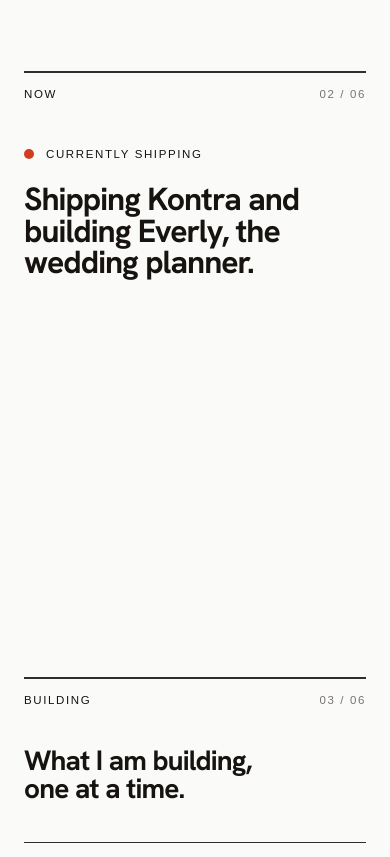
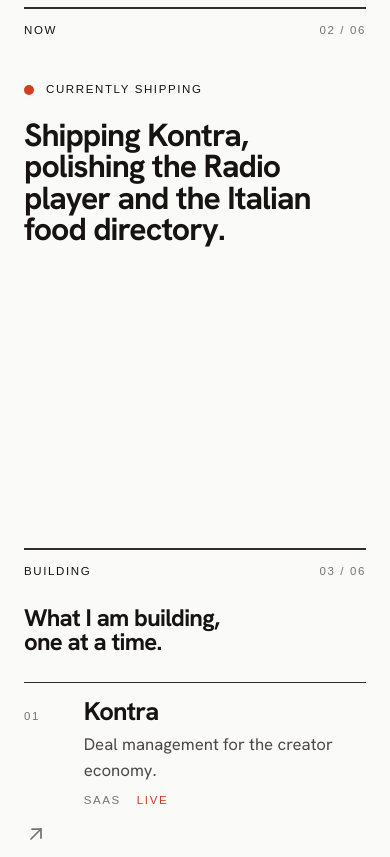
Before and after one commit to antoniowav/portfolio, a Next.js app: page / in a window 390 px wide. Shown: the part 1140-1997 px from the top of the page. Built offline with nearby package versions, Linux system fonts and the light colour scheme; a web font is replaced by a local one.

Commit message:
fixes to the mobile page

```diff
--- a/src/components/hub/Products.tsx
+++ b/src/components/hub/Products.tsx
@@ -22,7 +22,7 @@
   // Building products may have no public link yet, but still match the others'
   // hover treatment (background + pointer) for visual consistency.
   const rowClass =
-    'group grid grid-cols-12 items-center gap-x-4 border-t border-line-strong py-7 transition-colors duration-300 hover:bg-paper-sink sm:py-9'
+    'group grid grid-cols-12 items-center gap-x-4 border-t border-line-strong py-4 transition-colors duration-300 hover:bg-paper-sink sm:py-9'
 
   const inner = (
     <>
@@ -30,7 +30,7 @@
         {index}
       </span>
       <div className="col-span-10 sm:col-span-7">
-        <h3 className="text-[clamp(2rem,6vw,4.5rem)] font-bold leading-[0.95] tracking-[-0.03em] transition-transform duration-300 ease-expo group-hover:translate-x-2">
+        <h3 className="text-[clamp(1.6rem,6vw,4.5rem)] font-bold leading-[0.95] tracking-[-0.03em] transition-transform duration-300 ease-expo group-hover:translate-x-2">
           {p.name}
         </h3>
         <p className="mt-2 max-w-prose text-[1.05rem] text-ink-2">{p.tagline}</p>
@@ -76,11 +76,11 @@
       <div className="mx-auto w-full max-w-shell px-6 lg:px-10 lg:pr-24">
         <PanelHeader name="Building" index="03" labelId="products-heading" />
 
-        <h2 className="reveal-item d1 mt-10 max-w-[16ch] text-[clamp(1.75rem,4vw,3rem)] font-bold leading-[1] tracking-[-0.03em]">
+        <h2 className="reveal-item d1 mt-7 max-w-[16ch] text-[clamp(1.5rem,4vw,3rem)] font-bold leading-[1] tracking-[-0.03em]">
           What I am building, one at a time.
         </h2>
 
-        <ul className="mt-10 border-b border-line-strong lg:mt-14">
+        <ul className="mt-7 border-b border-line-strong lg:mt-14">
           {products.map((p, n) => (
             <ProductRow
               key={p.name}
--- a/src/data/site.ts
+++ b/src/data/site.ts
@@ -48,7 +48,7 @@
 // Short, editable "currently shipping" line — building-in-public momentum.
 export const now = {
   label: 'Now',
-  text: 'Shipping Kontra and building Everly, the wedding planner.',
+  text: 'Shipping Kontra, polishing the Radio player and the Italian food directory.',
 }
 
 export const products: Product[] = [
@@ -59,13 +59,6 @@
     url: 'https://usekontra.com',
     featured: true,
     status: 'live',
-  },
-  {
-    name: 'Everly',
-    tagline: 'Wedding planning, beautifully.',
-    tag: 'Web app',
-    url: 'https://everly-nu.vercel.app',
-    status: 'building',
   },
   {
     name: 'Radio',
@@ -80,6 +73,13 @@
     tag: 'Web app',
     url: 'https://tavola-se.netlify.app/',
     status: 'live',
+  },
+  {
+    name: 'Notion Templates',
+    tagline: 'The systems I run my life and studio on. Get in touch to be first.',
+    tag: 'Templates',
+    url: '#follow', // in-page → contact / connect section
+    status: 'building',
   },
   // Append KORE, Conductor, etc. as they ship.
 ]
--- a/src/styles/globals.css
+++ b/src/styles/globals.css
@@ -99,7 +99,8 @@
 
   /* Full-viewport Swiss panel with snap. `safe center` centers short sections
      but top-aligns ones taller than the viewport (e.g. Products) so their top
-     never clips and every row stays reachable. */
+     never clips and every row stays reachable. No vertical padding here — it
+     would push every section past one screen and break the snap. */
   .panel {
     position: relative;
     min-height: 100vh;
@@ -108,7 +109,6 @@
     display: flex;
     flex-direction: column;
     justify-content: safe center;
-    padding-block: clamp(5rem, 9vh, 7rem);
   }
 }
 
```
